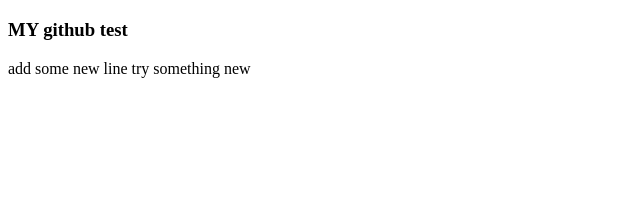
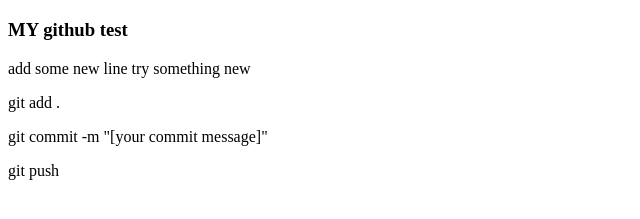
Before and after one commit to mmsabit/My-gitub-test, a plain HTML site: page index.html in a window 1280 px wide. Shown: the part 61-280 px from the top of the page, without its empty margins (0-640 px from the left). Drawn offline with Linux system fonts and the light colour scheme.

Commit message:
my third changes

```diff
--- a/index.html
+++ b/index.html
@@ -9,5 +9,8 @@
     <h1>Hello How are you</h1>
     <h3>MY github test</h3>
     <p>add some new line try something new </p>
+    <p>git add .</p>
+    <p>git commit -m "[your commit message]"</p>
+    <p>git push</p>
 </body>
 </html>
```
